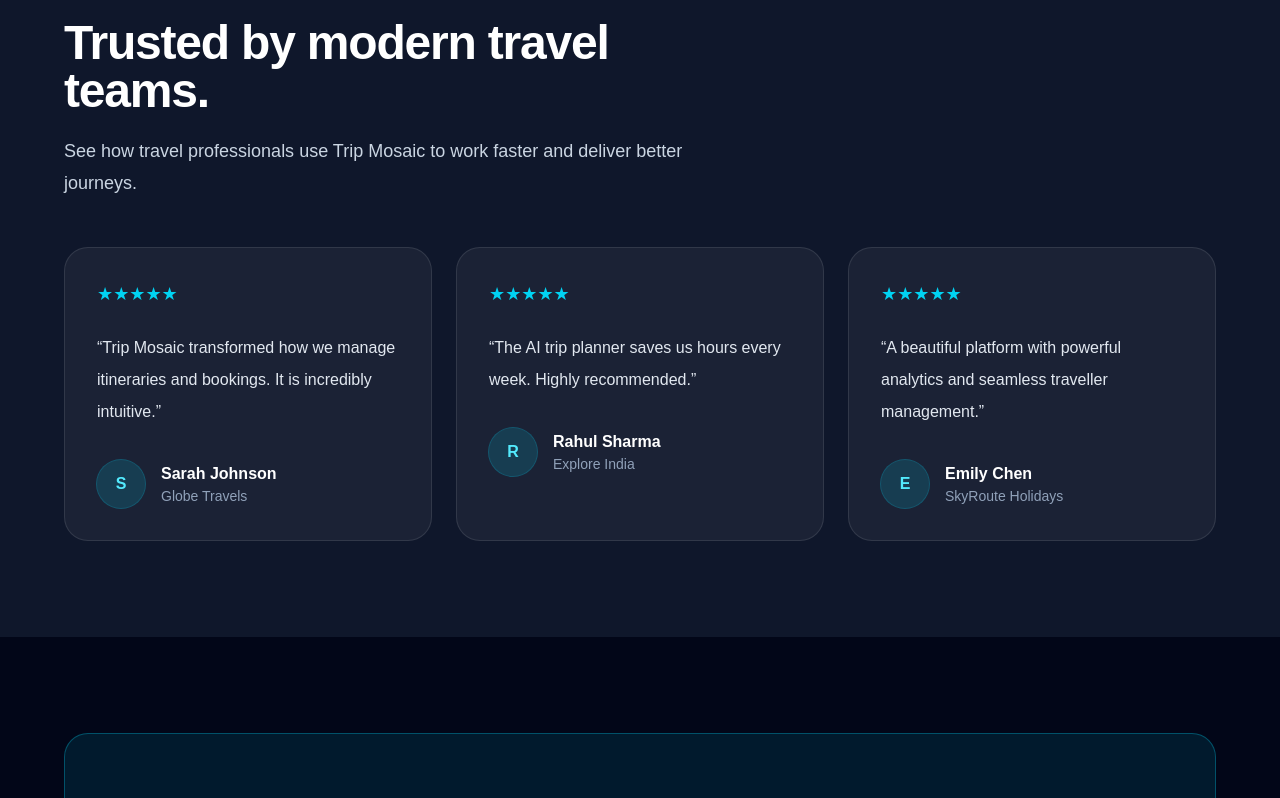
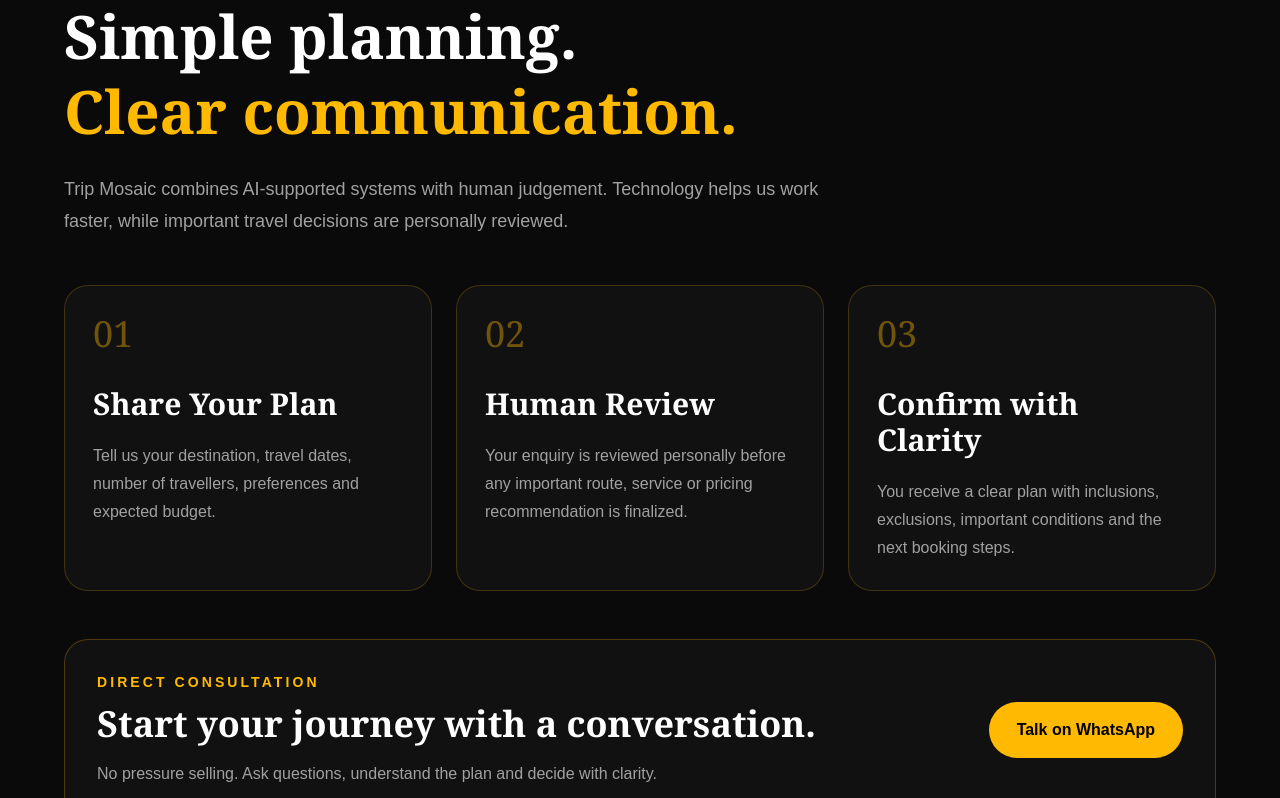
Before and after one commit to tripmosaic-hq/trip-mosaic, a Next.js app in the folder web/: page / in a window 1280 px wide. Shown: the part 3562-4360 px from the top of the page. Built offline with nearby package versions, Linux system fonts and the light colour scheme.

Commit message:
Replace demo testimonials with How We Work

```diff
--- a/web/components/Testimonials.tsx
+++ b/web/components/Testimonials.tsx
@@ -1,69 +1,96 @@
-const testimonials = [
+const steps = [
   {
-    name: "Sarah Johnson",
-    company: "Globe Travels",
-    review:
-      "Trip Mosaic transformed how we manage itineraries and bookings. It is incredibly intuitive.",
+    number: "01",
+    title: "Share Your Plan",
+    description:
+      "Tell us your destination, travel dates, number of travellers, preferences and expected budget.",
   },
   {
-    name: "Rahul Sharma",
-    company: "Explore India",
-    review:
-      "The AI trip planner saves us hours every week. Highly recommended.",
+    number: "02",
+    title: "Human Review",
+    description:
+      "Your enquiry is reviewed personally before any important route, service or pricing recommendation is finalized.",
   },
   {
-    name: "Emily Chen",
-    company: "SkyRoute Holidays",
-    review:
-      "A beautiful platform with powerful analytics and seamless traveller management.",
+    number: "03",
+    title: "Confirm with Clarity",
+    description:
+      "You receive a clear plan with inclusions, exclusions, important conditions and the next booking steps.",
   },
 ];
 
+const whatsappUrl =
+  "https://wa.me/919183269700?text=Hi%20Trip%20Mosaic%2C%20I%20want%20to%20plan%20a%20trip.";
+
 export default function Testimonials() {
   return (
-    <section className="bg-slate-900 px-6 py-24 text-white">
+    <section
+      id="about"
+      className="bg-[#0a0a0a] px-6 py-20 text-white"
+    >
       <div className="mx-auto max-w-6xl">
-        <div className="max-w-2xl">
-          <p className="text-sm font-semibold uppercase tracking-[0.3em] text-cyan-400">
-            Testimonials
-          </p>
+        <p className="text-xs font-semibold uppercase tracking-[0.32em] text-amber-400">
+          How We Work
+        </p>
 
-          <h2 className="mt-4 text-4xl font-bold tracking-tight sm:text-5xl">
-            Trusted by modern travel teams.
-          </h2>
+        <h2 className="mt-4 max-w-4xl font-serif text-4xl font-semibold leading-tight md:text-6xl">
+          Simple planning.
+          <span className="block text-amber-400">
+            Clear communication.
+          </span>
+        </h2>
 
-          <p className="mt-5 text-lg leading-8 text-slate-300">
-            See how travel professionals use Trip Mosaic to work faster and
-            deliver better journeys.
-          </p>
+        <p className="mt-6 max-w-3xl text-lg leading-8 text-neutral-400">
+          Trip Mosaic combines AI-supported systems with human judgement.
+          Technology helps us work faster, while important travel decisions are
+          personally reviewed.
+        </p>
+
+        <div className="mt-12 grid gap-6 md:grid-cols-3">
+          {steps.map((item) => (
+            <article
+              key={item.number}
+              className="rounded-3xl border border-amber-400/20 bg-[#111111] p-7"
+            >
+              <span className="font-serif text-4xl text-amber-400/40">
+                {item.number}
+              </span>
+
+              <h3 className="mt-8 font-serif text-3xl font-semibold">
+                {item.title}
+              </h3>
+
+              <p className="mt-5 leading-7 text-neutral-400">
+                {item.description}
+              </p>
+            </article>
+          ))}
         </div>
 
-        <div className="mt-12 grid gap-6 lg:grid-cols-3">
-          {testimonials.map((testimonial) => (
-            <article
-              key={testimonial.name}
-              className="rounded-3xl border border-white/10 bg-white/5 p-8"
-            >
-              <p className="text-lg text-cyan-400">★★★★★</p>
+        <div className="mt-12 rounded-3xl border border-amber-400/25 bg-[#111111] p-8 md:flex md:items-center md:justify-between md:gap-8">
+          <div>
+            <p className="text-sm font-semibold uppercase tracking-[0.22em] text-amber-400">
+              Direct Consultation
+            </p>
 
-              <p className="mt-6 leading-8 text-slate-200">
-                “{testimonial.review}”
-              </p>
+            <h3 className="mt-3 font-serif text-3xl font-semibold md:text-4xl">
+              Start your journey with a conversation.
+            </h3>
 
-              <div className="mt-8 flex items-center gap-4">
-                <div className="flex h-12 w-12 items-center justify-center rounded-full bg-cyan-400/15 font-bold text-cyan-300 ring-1 ring-cyan-400/30">
-                  {testimonial.name.charAt(0)}
-                </div>
+            <p className="mt-4 max-w-2xl leading-7 text-neutral-400">
+              No pressure selling. Ask questions, understand the plan and decide
+              with clarity.
+            </p>
+          </div>
 
-                <div>
-                  <h3 className="font-semibold">{testimonial.name}</h3>
-                  <p className="text-sm text-slate-400">
-                    {testimonial.company}
-                  </p>
-                </div>
-              </div>
-            </article>
-          ))}
+          <a
+            href={whatsappUrl}
+            target="_blank"
+            rel="noreferrer"
+            className="mt-7 inline-flex rounded-full bg-amber-400 px-7 py-4 font-semibold text-black md:mt-0"
+          >
+            Talk on WhatsApp
+          </a>
         </div>
       </div>
     </section>
```
